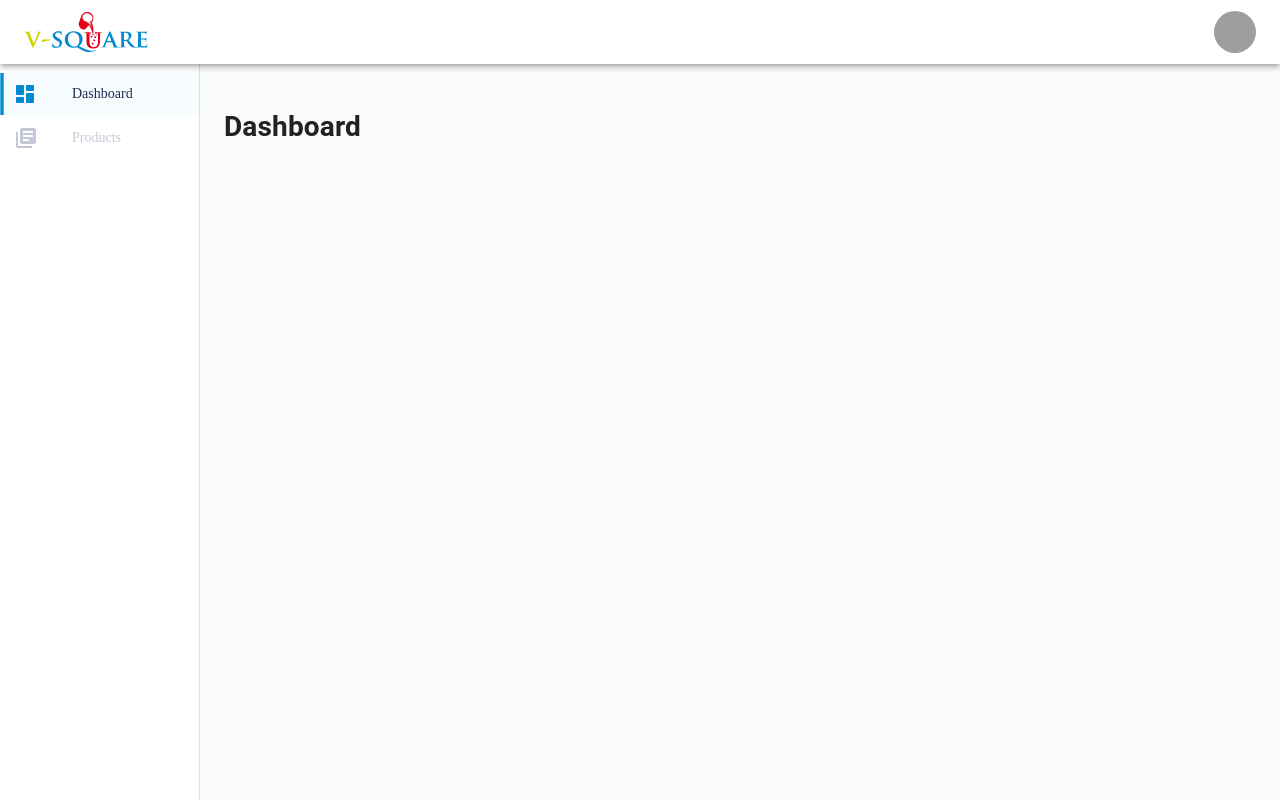
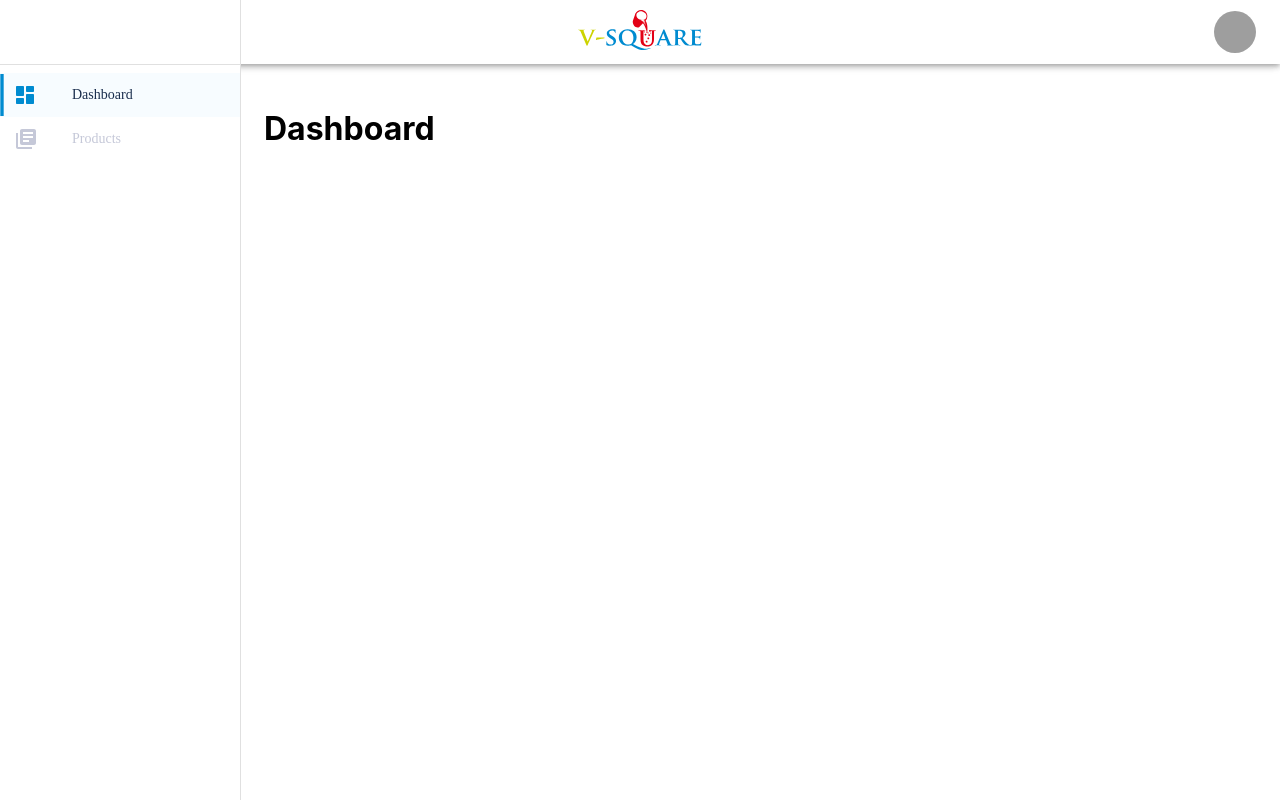
Before and after one commit to Juned12/v-square, a React (Create React App) app: page / in a window 1280 px wide. Built offline with nearby package versions, Linux system fonts and the light colour scheme; grey boxes are pictures that could not be loaded.

Commit message:
responsiveness added

```diff
--- a/src/components/appbar.component.jsx
+++ b/src/components/appbar.component.jsx
@@ -4,18 +4,35 @@ import Avatar from '@material-ui/core/Avatar';
 import Toolbar from '@material-ui/core/Toolbar';
 
 
-export default function ButtonAppBar() {
+export default function ButtonAppBar(props) {
 
     const avtarStyle = {
         width: '42px',
         height: '42px',
     }
+    const classes = {
+        logo: {
+          margin: "auto",
+          textAlign: "center",
+          maxWidth: "50%",
+          maxHeight: "70%"
+        },
+        logoHorizontallyCenter: {
+          position: "absolute",
+          left: "50%",
+          top: "50%",
+          transform: "translate(-50%, -50%)"
+        }
+      };
 
     return (
         <AppBar position='fixed' style={{ background: '#FFF', display: 'flex' }}>
             <Toolbar>
-                <div style={{position:"fixed", marginTop:"5px"}}>
-                   <span><img src="/assets/Vsquarelogo.svg" alt="avtar" /></span>
+                <div>
+                   <img src="/assets/menu.svg" alt="avtar" style={{height:40}} onClick={props.openDraw}/>
+                </div>
+                <div style={classes.logoHorizontallyCenter}>
+                   <img src="/assets/Vsquarelogo.svg" alt="avtar"  />
                 </div>
                 <div style={{marginLeft: 'auto'}}>
                     <Avatar alt="Remy Sharp" src="https://picsum.photos/536/354" style={avtarStyle}/>
--- a/src/components/product-actionbar.component.jsx
+++ b/src/components/product-actionbar.component.jsx
@@ -21,15 +21,24 @@ const useStyles = makeStyles((theme) => ({
       marginBottom: 10
     },
     myComponent: {
+
         "& .MuiOutlinedInput-root": {
+            [theme.breakpoints.up('xs')]: {
+                position: 'relative',
+                borderRadius: '4px',
+                height: '40px',
+                width: '255px',
+                margin: '-5px'
+            },
+            [theme.breakpoints.up('sm')]: {
             position: 'relative',
             borderRadius: '4px',
             height: '40px',
             width: '425px',
             margin: '-5px'
-        },
-
-      },
+            }
+        }
+    },
     margin: {
         margin: theme.spacing(1),
       },
@@ -50,11 +59,11 @@ const ActionBar = props => {
 
     return (
         <div className={classes.paper}>
-            <Grid container className={classes.root} item xs={12}>
-                <Grid item xs={3}>
+            <Grid container className={classes.root}>
+                <Grid item xs={12} sm={12} md={6} lg={2}>
                     <p style={productCountStyle}>All Product ({props.productCount})</p>
                 </Grid>
-                <Grid container item xs={6}>
+                <Grid item xs={12} sm={12} md={6} lg={4}>
                     <div className={classes.myComponent}>
                     <FormControl className={clsx(classes.margin, classes.textField)} variant="outlined">
                         <OutlinedInput
@@ -71,7 +80,7 @@ const ActionBar = props => {
                     </FormControl>
                     </div>
                 </Grid>
-                <Grid container item xs={3} justify="flex-end">
+                <Grid item xs={12} sm={12} md={6} lg={2} style={{marginLeft:'auto'}}>
                     <Button variant="contained" style={buttonStyle} onClick={props.handleClick}>
                         Add Product
                     </Button>
--- a/src/components/product-card.component.jsx
+++ b/src/components/product-card.component.jsx
@@ -1,11 +1,5 @@
 import React from 'react';
-import Card from '@material-ui/core/Card';
-import CardActionArea from '@material-ui/core/CardActionArea';
-import CardContent from '@material-ui/core/CardContent';
-import CardMedia from '@material-ui/core/CardMedia';
-import Typography from '@material-ui/core/Typography';
-import Grid from '@material-ui/core/Grid';
-import Menu from '@material-ui/core/Menu';
+import { Grid, Typography, CardMedia, CardContent, CardActionArea, Card, Menu } from '@material-ui/core';
 import MoreVertIcon from '@material-ui/icons/MoreVert';
 import { connect } from 'react-redux';
 import { titleFontStyle, priceFontStyle, hsnFontStyle, useStyles } from '../styles/product-card.style'
@@ -69,24 +63,24 @@ const closeInfo = () => {
         <div className={classes.myComponent}>
           <CardContent>
             <Grid container style={{'marginBottom':'10px'}}>
-              <Grid item xs={12} sm={6}>
+              <Grid item xs={6} sm={6}>
                 <Typography style={titleFontStyle}>
                   {productData.name}
                 </Typography>
               </Grid>
-              <Grid item xs={12} sm={6}>
+              <Grid item xs={6} sm={6}>
                 <Typography style={priceFontStyle}>
                   Rs. {productData.price}
                 </Typography>
               </Grid>
             </Grid>
             <Grid container>
-              <Grid item xs={12} sm={6}>
+              <Grid item xs={6} sm={6}>
                 <Typography component="p" style={hsnFontStyle}>
                   Category : {productData.category}
                 </Typography>
               </Grid>
-              <Grid item xs={12} sm={6}>
+              <Grid item xs={6} sm={6}>
                 <MoreVertIcon
                   aria-label="more"
                   aria-haspopup="true"
--- a/src/components/productform.component.jsx
+++ b/src/components/productform.component.jsx
@@ -83,8 +83,8 @@ const ProductForm = (props ) => {
     return(
       <div className={classes.myComponent}>
         <form onSubmit={e => onSubmit(e)}>
-          <Grid container style={{padding:60}}>
-            <Grid container direction="column" item xs={1} md={3} lg={4} sm={2} spacing={2} style={{maxWidth:"100%"}}>
+          <Grid container>
+            <Grid container direction="column" item xs={12} md={6} lg={4} sm={12} spacing={2} style={{maxWidth:"100%"}}>
               <Grid item xs>
                 <InputLabel htmlFor="name">Name</InputLabel>
                 <TextField
@@ -177,25 +177,13 @@ const ProductForm = (props ) => {
                   </MenuItem>
                 </TextField>
               </Grid>
-              <Grid item xs style={{paddingLeft:33}}>
-                <Button
-                  type="submit"
-                  variant="contained"
-                  color="primary"
-                  className={classes.submitButton}
-                  style={{backgroundColor: '#0098DA'}}
-                >
-                  Save
-                </Button>
-              </Grid>
+
             </Grid>
-            <Grid container direction="column" item xs={4} style={{paddingLeft:10}} >
+            <Grid container direction="column" item xs={12} md={6} lg={4} sm={12} style={{paddingLeft:10}} >
               <Grid
                 item
                 container
                 direction="column"
-                alignItems="flex-end"
-                justify="flex-start"
               >
                 <input
                   accept="image/*"
@@ -218,6 +206,18 @@ const ProductForm = (props ) => {
                 </label>
               </Grid>
             </Grid>
+            <Grid item xs style={{paddingTop:10}}>
+              <Button
+                type="submit"
+                variant="contained"
+                color="primary"
+                className={classes.submitButton}
+                style={{backgroundColor: '#0098DA'}}
+              >
+                Save
+              </Button>
+          </Grid>
+
           </Grid>
         </form>
       </div>
--- a/src/components/productlist.component.jsx
+++ b/src/components/productlist.component.jsx
@@ -1,6 +1,6 @@
 import React from 'react';
 import { Dialog, DialogActions, DialogContent, DialogTitle,
-        IconButton, Avatar, Grid, withStyles
+        IconButton, Grid, withStyles, Typography
 } from '@material-ui/core';
 import ProductCard from './product-card.component';
 import ProductForm from './productform.component';
@@ -70,14 +70,12 @@ class ProductList extends React.Component {
                     onSearchChange={this.onSearchChange}
                     productCount={productList.length}
                     />
-                <Dialog open={this.state.open} onClose={this.handleClose} aria-labelledby="form-dialog-title" scroll={'body'}>
+                <Dialog open={this.state.open} onClose={this.handleClose} aria-labelledby="form-dialog-title" scroll={'body'} >
                 <DialogTitle className={classes.dialogTitle} onClose={this.handleClose}>
+                    <Typography variant="h6" align="center">Add Product</Typography>
                     <IconButton aria-label="close" className={classes.closeButton} onClick={this.handleClose}>
                         <CloseIcon />
                     </IconButton>
-                    <Avatar className={classes.avtarButton}>
-                    </Avatar>
-                    <span className={classes.title}>Add Product</span>
 
                 </DialogTitle>
                     <DialogContent>
--- a/src/components/sidebar.component.js
+++ b/src/components/sidebar.component.js
@@ -1,35 +1,32 @@
 import React from 'react';
-import Drawer from '@material-ui/core/Drawer';
-import CssBaseline from '@material-ui/core/CssBaseline';
-import Toolbar from '@material-ui/core/Toolbar';
-import List from '@material-ui/core/List';
-import Typography from '@material-ui/core/Typography';
-import ListItem from '@material-ui/core/ListItem';
-import ListItemIcon from '@material-ui/core/ListItemIcon';
-import ListItemText from '@material-ui/core/ListItemText';
+import clsx from 'clsx';
+import { useTheme } from '@material-ui/core/styles';
+import ChevronLeftIcon from '@material-ui/icons/ChevronLeft';
+import ChevronRightIcon from '@material-ui/icons/ChevronRight';
+import {ListItem, ListItemIcon, ListItemText, IconButton, List,
+         Toolbar, Drawer, Divider, Typography
+      } from '@material-ui/core';
+import ProductList from './productlist.component';
+import {fontStyle, rectStyle, useStyles} from '../styles/side-bar.style';
 import ButtonAppBar from './appbar.component';
 import { Link } from "react-router-dom";
-import ProductList from './productlist.component';
-import {useStyles, fontStyle, rectStyle} from '../styles/side-bar.style'
+import Hidden from '@material-ui/core/Hidden';
 
 
 export default function ClippedDrawer(props) {
   const classes = useStyles();
+  const theme = useTheme();
+  const [open, setOpen] = React.useState(false);
 
-  return (
-    <div className={classes.root}>
-      <CssBaseline />
-      <Drawer
-        className={classes.drawer}
-        variant="permanent"
-        classes={{
-          paper: classes.drawerPaper,
-        }}
-      >
-      <ButtonAppBar />
-        <Toolbar />
-        <div className={classes.drawerContainer}>
-          <List>
+  const handleDrawerOpen = () => {
+    setOpen(true);
+  };
+
+  const handleDrawerClose = () => {
+    setOpen(false);
+  };
+
+  const list =( <List>
                 <Link to="/" style={{ textDecoration: 'none' }}>
                   <ListItem button key="dashboard" style={props.page==='dashboard'?{'backgroundColor':'#F7FCFF'}: {}}>
                     {props.page === 'dashboard' && <img src="/assets/rectangle.svg" alt="avtar" style={rectStyle}/> }
@@ -54,9 +51,53 @@ export default function ClippedDrawer(props) {
                   </ListItem>
                 </Link>
               </List>
+  )
+
+  return (
+    <div className={classes.root}>
+      <ButtonAppBar
+       openDraw={handleDrawerOpen}
+       />
+       <nav className={classes.drawer}>
+        <Hidden smUp implementation="css">
+          <Drawer
+            className={classes.drawer}
+            variant="persistent"
+            anchor="left"
+            open={open}
+            classes={{
+              paper: classes.drawerPaper,
+            }}
+          >
+            <div className={classes.drawerHeader}>
+              <IconButton onClick={handleDrawerClose}>
+                {theme.direction === 'ltr' ? <ChevronLeftIcon /> : <ChevronRightIcon />}
+              </IconButton>
             </div>
+            <Divider />
+            { list }
           </Drawer>
-      <main className={classes.content}>
+        </Hidden>
+        <Hidden xsDown implementation="css">
+          <Drawer
+            className={classes.drawer}
+            variant="permanent"
+            anchor="left"
+
+            classes={{
+              paper: classes.drawerPaper,
+            }}
+          >
+            <div className={classes.drawerHeader} />
+            <Divider />
+            { list }
+          </Drawer>
+        </Hidden>
+      </nav>
+      <main
+        className={clsx(classes.content, {
+          [classes.contentShift]: true,
+      })}>
         <Toolbar />
         { props.page==='dashboard' ? <h1>Dashboard</h1> : <ProductList /> }
       </main>
--- a/src/styles/product-list.style.js
+++ b/src/styles/product-list.style.js
@@ -1,9 +1,8 @@
 export const buttonStyle = {
-    backgroundColor: "#0098DA",
+    background: "#0098DA",
     color: "#FFF",
     font: "Rubik",
     size: "14px",
-    float: "right",
     height: "40px",
     width: "200px"
 }
--- a/src/styles/productform.style.js
+++ b/src/styles/productform.style.js
@@ -25,10 +25,16 @@ export const useStyles = makeStyles((theme) => ({
       justifyContent: 'center',
       alignItems: 'center',
         "& .MuiOutlinedInput-root": {
+          [theme.breakpoints.up('xs')]: {
             borderRadius: '4px',
             height: '40px',
-            width: '250px',
-
+            width: '230px'
+        },
+          [theme.breakpoints.up('sm')]: {
+          borderRadius: '4px',
+          height: '40px',
+          width: '250px'
+          },
         },
         "& .MuiInputLabel-root": {
           paddingBottom: '2px'
--- a/src/styles/side-bar.style.js
+++ b/src/styles/side-bar.style.js
@@ -18,28 +18,62 @@ export const rectStyle = {
   width: '4px'
 }
 
-const drawerWidth = 200;
+const drawerWidth = 240;
 
 export const useStyles = makeStyles((theme) => ({
   root: {
     display: 'flex',
   },
-    appBar: {
-      zIndex: theme.zIndex.drawer + 1,
+
+  appBarShift: {
+    width: `calc(100% - ${drawerWidth}px)`,
+    marginLeft: drawerWidth,
+    transition: theme.transitions.create(['margin', 'width'], {
+      easing: theme.transitions.easing.easeOut,
+      duration: theme.transitions.duration.enteringScreen,
+    }),
+  },
+  menuButton: {
+    marginRight: theme.spacing(2),
+  },
+  hide: {
+    display: 'none',
   },
   drawer: {
+    [theme.breakpoints.up('sm')]: {
       width: drawerWidth,
       flexShrink: 0,
     },
+  },
+  // drawer: {
+  //   width: drawerWidth,
+  //   flexShrink: 0,
+  // },
   drawerPaper: {
     width: drawerWidth,
   },
-    drawerContainer: {
-      overflow: 'auto',
+  drawerHeader: {
+    display: 'flex',
+    alignItems: 'center',
+    padding: theme.spacing(0, 1),
+    // necessary for content to be below app bar
+    ...theme.mixins.toolbar,
+    justifyContent: 'flex-end',
   },
   content: {
     flexGrow: 1,
     padding: theme.spacing(3),
+    transition: theme.transitions.create('margin', {
+      easing: theme.transitions.easing.sharp,
+      duration: theme.transitions.duration.leavingScreen,
+    }),
+    marginLeft: -drawerWidth,
   },
-
+  contentShift: {
+    transition: theme.transitions.create('margin', {
+      easing: theme.transitions.easing.easeOut,
+      duration: theme.transitions.duration.enteringScreen,
+    }),
+    marginLeft: 0,
+  },
 }));
```
Also changed, not shown: public/assets/menu.svg (added). Lines whose indentation alone changed are shown as unchanged.
